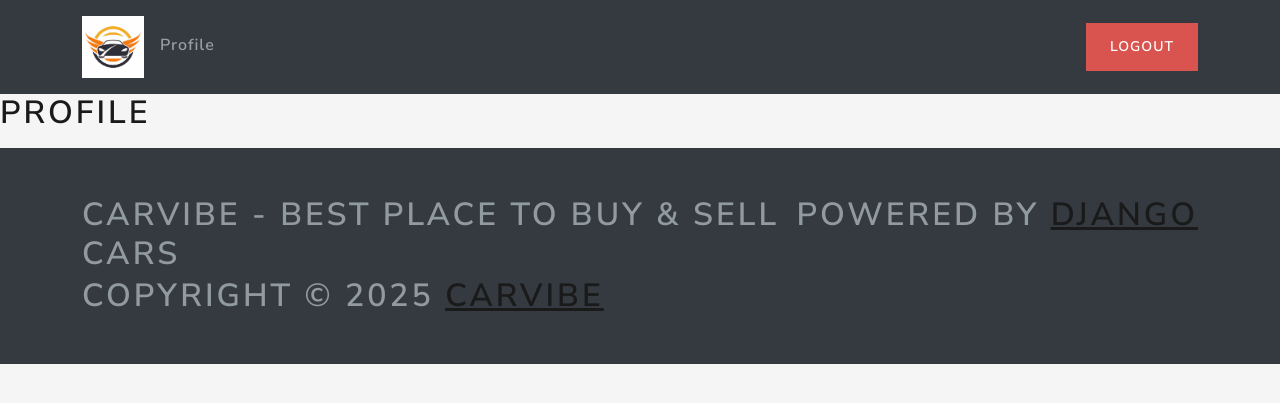
After one commit to tejth/CarVibe, a Django app: page /profile/ in a window 1280 px wide. The commit adds this page. Shown: the top 403 px of the page. Run offline with Django 5.2, Linux system fonts and the light colour scheme; a user stored in the database is signed in; some libraries are stand-ins or nearby versions.

Commit message:
creating decorator class based view for profile page

```diff
--- a/src/main/templates/base/base.html
+++ b/src/main/templates/base/base.html
@@ -37,7 +37,7 @@
                {% if request.user.is_authenticated %}
                   <ul class="nav col-12 col-lg-auto me-lg-auto mb-2 justify-content-center mb-md-0">
                      <li>
-                        <a href="" class="nav-link px-2">Profile</a>
+                        <a href="{% url 'profile' %}" class="nav-link px-2">Profile</a>
                      </li>
                   </ul>
                   <div>
--- a/src/main/views.py
+++ b/src/main/views.py
@@ -1,6 +1,7 @@
 from django.shortcuts import redirect, render
 from django.http import HttpResponse
 from django.contrib.auth.decorators import login_required
+from django.views import View
 
 from main.models import Listing
 from .forms import ListingForm
--- /dev/null
+++ b/src/users/templates/views/profile.html
@@ -0,0 +1,8 @@
+{% extends 'base/base.html' %}
+{% load static %}
+
+{% load crispy_forms_tags %}
+
+{% block 'body' %}
+<h1>Profile</p>
+{% endblock %}
--- a/src/users/urls.py
+++ b/src/users/urls.py
@@ -1,9 +1,10 @@
 from django.urls import path
-from .views import login_view , RegisterView , logout_view
+from .views import login_view , RegisterView , logout_view, ProfileView
 
 
 urlpatterns = [
     path('login/', login_view , name='login'),
     path('register/', RegisterView.as_view(), name='register'),
-    path('logout/', logout_view , name='logout')
+    path('logout/', logout_view , name='logout'),
+    path('profile/', ProfileView.as_view(), name='profile'),
 ]
--- a/src/users/views.py
+++ b/src/users/views.py
@@ -5,6 +5,7 @@ from django.contrib.auth import authenticate, login , logout
 from django.contrib.auth.decorators import login_required
 from django.contrib import messages
 from django.views import View
+from django.utils.decorators import method_decorator
 # Create your views here.
 
 def login_view(request):
@@ -48,3 +49,10 @@ class RegisterView(View):
         else:
             messages.error(request, f'An error occurred trying to register!')
             return render(request , 'views/register.html',{'register_form':register_form})
+
+@method_decorator(login_required, name='dispatch')
+class ProfileView(View):
+
+
+    def get(self,request):
+        return render(request, 'views/profile.html',{})
```
